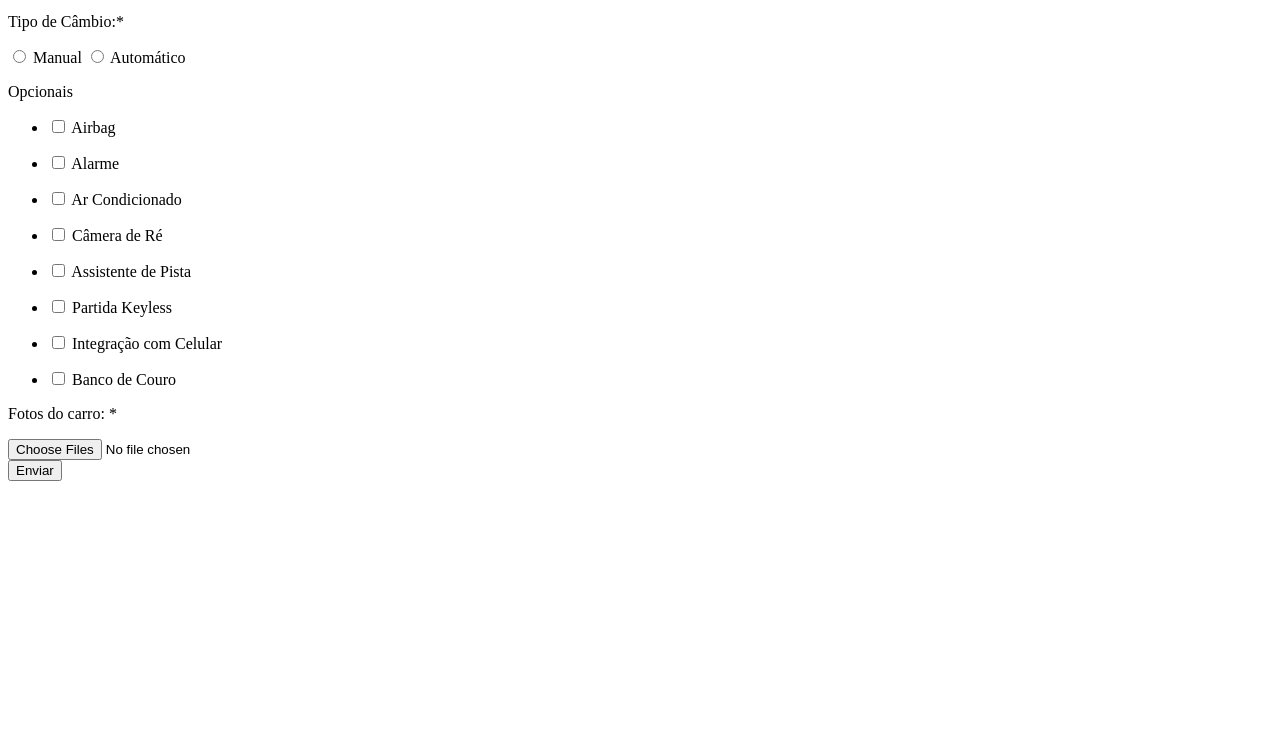
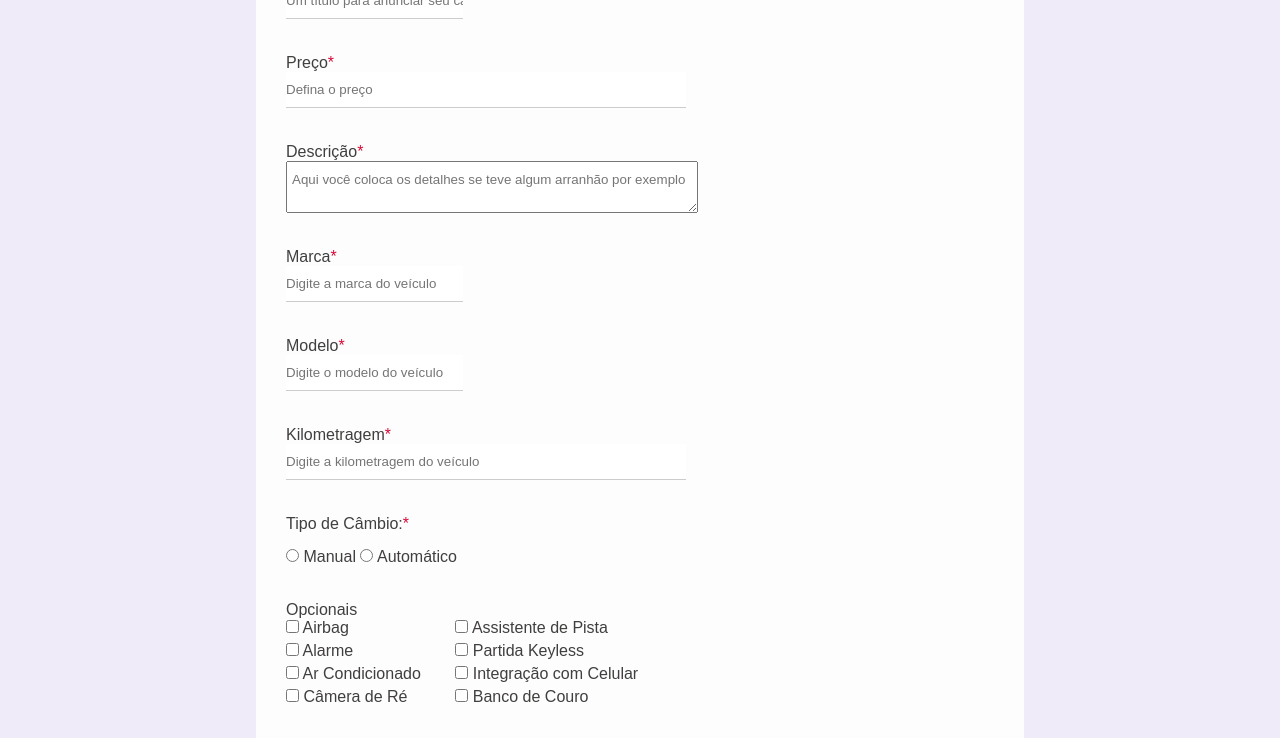
Before and after one commit to Gabriel223-stack/projeto_form_carro, a plain HTML site: page index.html in a window 1280 px wide. Shown: the part 339-1077 px from the top of the page. Before the commit the page ends 828 px from the top, so only its background shows below. Drawn offline with Linux system fonts and the light colour scheme; files that its build step writes are made by us from their sources; the site is published under a folder, as on GitHub Pages, so addresses that start at the root find nothing.

Commit message:
Corrigindo o caminho para a pasta css

```diff
--- a/index.html
+++ b/index.html
@@ -4,7 +4,7 @@
 <head>
     <meta charset="UTF-8">
     <meta name="viewport" content="width=device-width, initial-scale=1.0">
-    <link rel="stylesheet" href="/INTRO-CSS/projeto_form/css/styles.css">
+    <link rel="stylesheet" href="css/styles.css">
     <title>Venda seu carro</title>
 </head>
 
```
